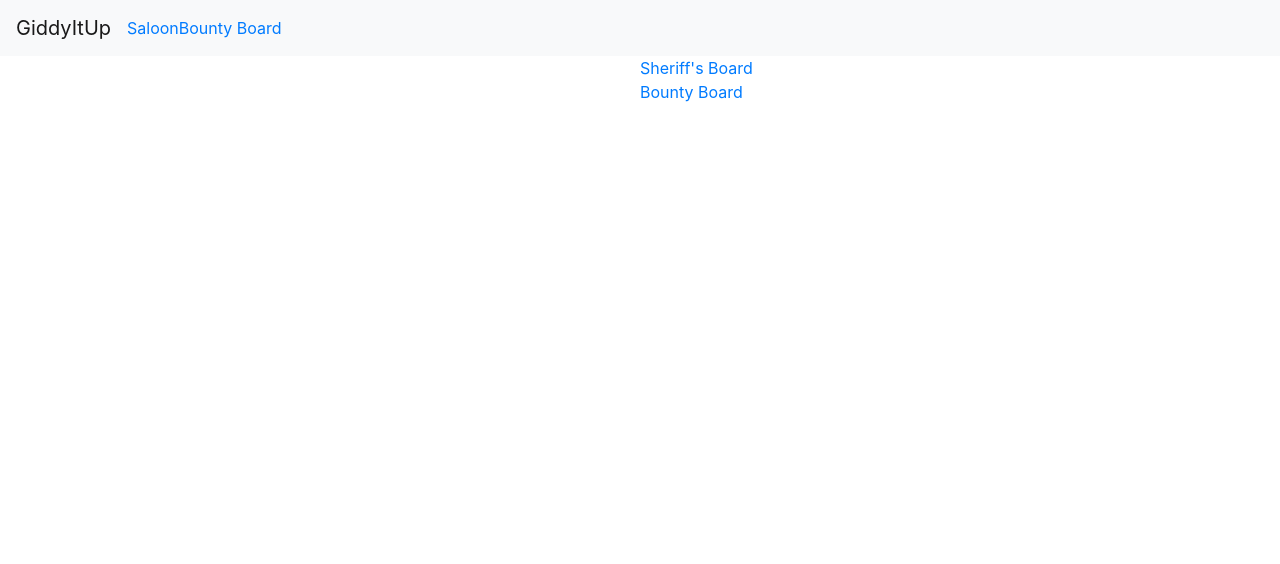
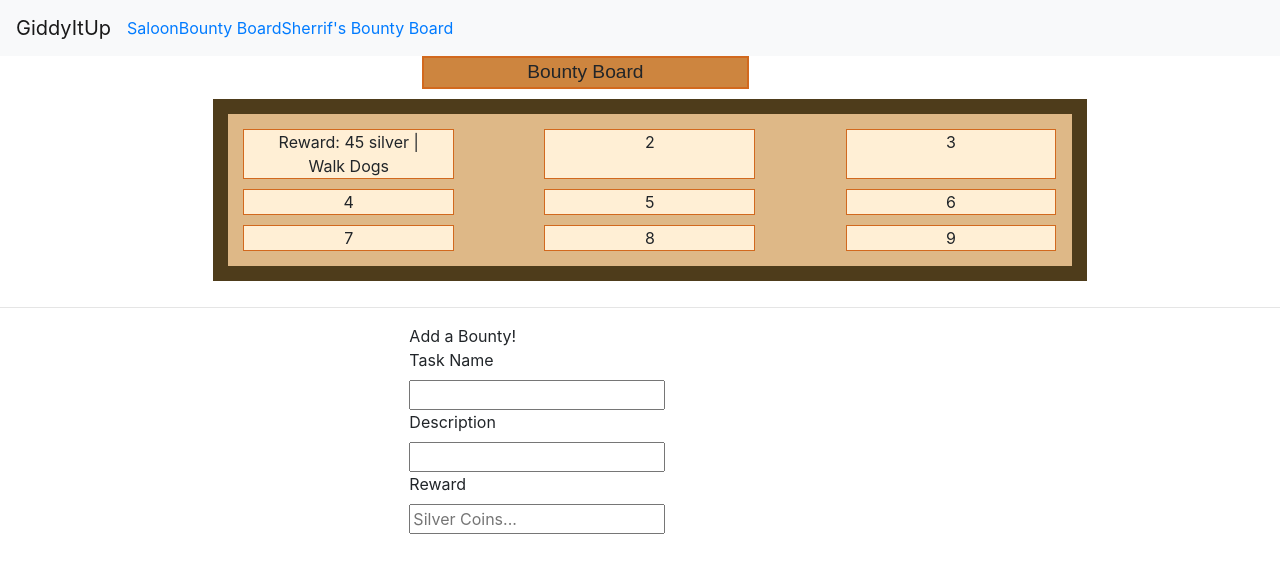
Before and after one commit to LaurenNoeltner/GiddyItUp, a React (Create React App) app in the folder client/: page /ParentBounty in a window 1280 px wide. Shown: the top 564 px of the page. Built offline with nearby package versions, Linux system fonts and the light colour scheme.

Commit message:
merging main and working_on_components

```diff
--- a/client/src/App.js
+++ b/client/src/App.js
@@ -1,5 +1,5 @@
 import Header from "./components/Header";
-import Bounty from "./components/Bounty";
+import Bounty from "./components//Bounty/Bounty";
 import Saloon from "./components/Saloon";
 import React, { Component } from "react";
 import { BrowserRouter as Router, Route, Switch } from "react-router-dom";
--- a/client/src/components/Header.jsx
+++ b/client/src/components/Header.jsx
@@ -12,6 +12,7 @@ class Header extends Component {
                         <Navbar.Brand href="#">GiddyItUp</Navbar.Brand>
                         <div className="headBtn"><NavLink to="/Saloon"  activeClassName="selected">Saloon</NavLink></div>
                         <div className="headBtn"><NavLink to="/Bounty" activeClassName="selected">Bounty Board</NavLink></div>
+                        <div className="headBtn"><NavLink to="/ParentBounty" activeClassName="selected">Sherrif's Bounty Board</NavLink></div>
                     </Navbar>
                 </div>
             </div>
--- a/client/src/components/ParentBounty.jsx
+++ b/client/src/components/ParentBounty.jsx
@@ -5,22 +5,94 @@ import { NavLink } from "react-router-dom";
 class ParentBounty extends Component {
     render() {
         return (
-            <div>
-                <div className="row">
-                <div className="col-md-3"></div>
-                <div className="col-md-3"></div>
-                <div className="col-md-3">
+            <>
+            <div className="row" >
+                <div className="col-md-4"></div>
+                <div id="boardTitle"className="col-md-3">Bounty Board</div>
+                <div className="col-md-4"></div>
+            </div>
+            <div className="row">
+                <div className="col-md-2"></div>
+                <div className="bountyContainer col-md-8">
+                    <div className="row" id="row1">
+                        <div className="taskContainer col-md-3">
+                            Reward: 45 silver | Walk Dogs
+                        </div>
+                        <div className="col-md-1"></div>
+                        <div className="taskContainer col-md-3">
+                            2
+                        </div>
+                        <div className="col-md-1"></div>
+                        <div className="taskContainer col-md-3">
+                            3
+                        </div>
+                    </div>
+                    <div className="row" id="row2">
+                        <div className="taskContainer col-md-3">
+                           4
+                        </div>
+                        <div className="col-md-1"></div>
+                        <div className="taskContainer col-md-3">
+                           5
+                        </div>
+                        <div className="col-md-1"></div>
+                        <div className="taskContainer col-md-3">
+                           6
+                        </div>
+                    </div>
+                    <div className="row" id="row3">
+                        <div className="taskContainer col-md-3">
+                            7
+                        </div>
+                        <div className="col-md-1"></div>
+                        <div className="taskContainer col-md-3">
+                            8
+                        </div>
+                        <div className="col-md-1"></div>
+                        <div className="taskContainer col-md-3">
+                            9
+                        </div>
+                    </div>
+                </div>
+                <div className="col-md-2"></div>
+            </div>
+            <hr />
+            <div className="row addTaskBox">
+                <div className="col-md-2"></div>
+                <div id="taskForm" className="col-md-7">
                     <div className="row">
-                        <NavLink to="/ParentBounty" activeClassName="selected">Sheriff's Board</NavLink>
+                        <div className="col-md-3"></div>
+                        <div id= "formTitle" className="col-md-5">Add a Bounty!</div>
+                        <div className="col-md-3"></div>
                     </div>
                     <div className="row">
-                        <NavLink to="/Bounty" activeClassName="selected">Bounty Board</NavLink>
+                        <div className="col-md-3"></div>
+                        <div id="formBox" className="col-md-5">
+                            <label>Task Name</label>
+                            <input id="taskName" title="What is the task name?" required></input>
+                        </div>
+                        <div className="col-md-3"></div>
+                    </div>
+                    <div className="row">
+                        <div className="col-md-3"></div>
+                        <div id="formBox" className="col-md-5">
+                            <label>Description</label>
+                            <input id="description" title="Describe the task..." required></input>
+                        </div>
+                        <div className="col-md-3"></div>
+                    </div>
+                    <div className="row">
+                        <div className="col-md-3"></div>
+                        <div id="formBox" className="col-md-5">
+                            <label>Reward</label>
+                            <input id="rewardInput" placeholder="Silver Coins..." required></input>
+                        </div>
+                        <div className="col-md-3"></div>
                     </div>
                 </div>
-                <div className="col-md-3"></div>
-
+                <div className="col-md-2"></div>
             </div>
-            </div>
+            </>
         );
     }
 }
```
Also changed, not shown: client/src/components/Bounty/Bounty.css (renamed from client/src/components/Bounty.css), client/src/components/Bounty/Bounty.jsx (renamed from client/src/components/Bounty.jsx).
